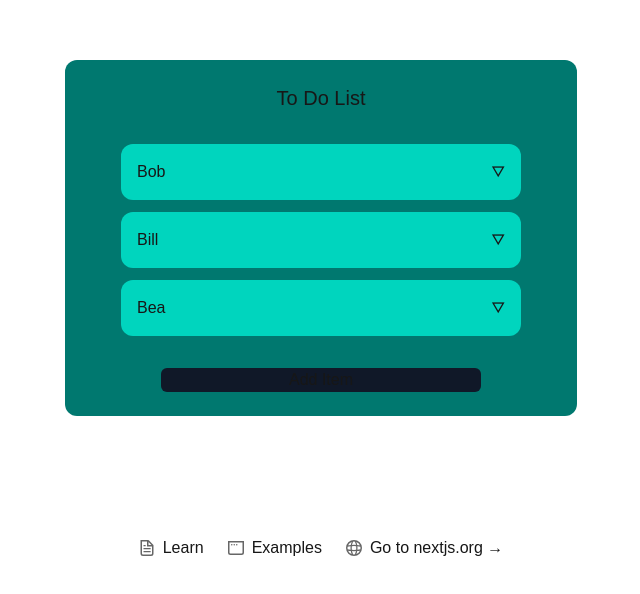
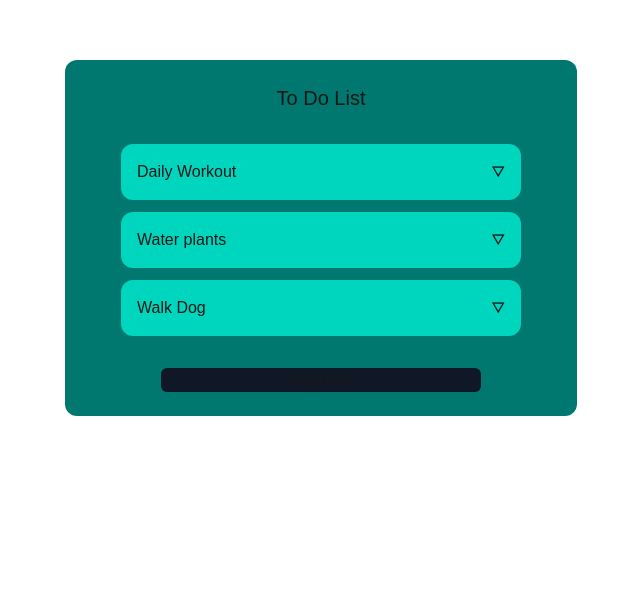
Before and after one commit to straysailor/streak-builder, a Next.js app: page / in a window 1280 px wide. Shown: the part 162-756 px from the top of the page, without its empty margins (319-959 px from the left). Built offline with nearby package versions, Linux system fonts and the light colour scheme.

Commit message:
Added completion to list items and removed Next.js footer.

```diff
--- a/src/app/_components/ListItem.tsx
+++ b/src/app/_components/ListItem.tsx
@@ -9,22 +9,26 @@ interface ListProps {
 
 }
 export default function ListItem({name, description, priority}:ListProps):React.JSX.Element{
-    let [expanded, setExpanded] = useState<boolean>(false)
+    let [expanded, setExpanded] = useState<boolean>(false);
+    let [completed, setCompleted] = useState<boolean>(false);
     const revealDecription = () => {
         setExpanded(!expanded);
     };
+    const completeTask = () => {
+        setCompleted(!completed);
+    }
     return (
         <div>
             <div onClick={revealDecription} className={`flex justify-between w-100 bg-teal-400 p-4 ${expanded ? 'rounded-top' : 'rounded-xl'}`}>
-                <h1>{name}</h1>
+                <h1 className={`${completed ? "line-through" : "no-line-through"}`}>{name}</h1>
                 <p className={`duration-300 ease-in-out ${expanded ? 'twist':'untwist'}`}>⛛</p>
             </div>
-                {expanded  && <div className="grid grid-cols-2 p-4 bg-teal-900 rounded-bottom">
-                    <div>
-                        <p>{description}</p>
+                {expanded  && <div className="flex justify-between p-4 bg-teal-900 w-100 rounded-bottom">
+                    <div className="max-w-85">
+                        <p className="wrap-break-word">{description}</p>
                     </div>
                     <div>
-                        <p>Date</p>
+                        <input type="checkbox" checked={completed} onChange={completeTask}></input>
                     </div>
                 </div> }
         </div>
--- a/src/app/_components/ToDoList.tsx
+++ b/src/app/_components/ToDoList.tsx
@@ -2,11 +2,26 @@
 import { useState } from "react"
 import ListItem from "./ListItem";
 
+let list_data = [
+    {
+        name: "Daily Workout",
+        description: "3x10 Pushups\n4x30sec Planks\n3x10 Crunches"
+    },
+    {
+        name: "Water plants",
+        description: "Basil: Heavy Watering. Thyme & Cactus: Light watering"
+    },
+    {
+        name: "Walk Dog",
+        description: "Do it or Fido will destroy the couch again."
+    },
+]
+
 export default function ToDoList():React.JSX.Element{
-    let [items, setItems] = useState(["Bob", "Bill", "Bea"]);
+    let [items, setItems] = useState(list_data);
 
     let listBody = items.map((item, index) => (
-        <ListItem name={item} description="Null" priority={index}></ListItem>
+        <ListItem name={item.name} description={item.description} priority={index}></ListItem>
     ));
     return (
     <div className="grid grid-cols-1 gap-y-8 w-lg place-items-center content-center p-6 bg-teal-700 rounded-xl">
--- a/src/app/page.tsx
+++ b/src/app/page.tsx
@@ -8,51 +8,6 @@ export default function Home() {
         <ToDoList></ToDoList>
       </main>
       <footer className="row-start-3 flex gap-[24px] flex-wrap items-center justify-center">
-        <a
-          className="flex items-center gap-2 hover:underline hover:underline-offset-4"
-          href="https://nextjs.org/learn?utm_source=create-next-app&utm_medium=appdir-template-tw&utm_campaign=create-next-app"
-          target="_blank"
-          rel="noopener noreferrer"
-        >
-          <Image
-            aria-hidden
-            src="/file.svg"
-            alt="File icon"
-            width={16}
-            height={16}
-          />
-          Learn
-        </a>
-        <a
-          className="flex items-center gap-2 hover:underline hover:underline-offset-4"
-          href="https://vercel.com/templates?framework=next.js&utm_source=create-next-app&utm_medium=appdir-template-tw&utm_campaign=create-next-app"
-          target="_blank"
-          rel="noopener noreferrer"
-        >
-          <Image
-            aria-hidden
-            src="/window.svg"
-            alt="Window icon"
-            width={16}
-            height={16}
-          />
-          Examples
-        </a>
-        <a
-          className="flex items-center gap-2 hover:underline hover:underline-offset-4"
-          href="https://nextjs.org?utm_source=create-next-app&utm_medium=appdir-template-tw&utm_campaign=create-next-app"
-          target="_blank"
-          rel="noopener noreferrer"
-        >
-          <Image
-            aria-hidden
-            src="/globe.svg"
-            alt="Globe icon"
-            width={16}
-            height={16}
-          />
-          Go to nextjs.org →
-        </a>
       </footer>
     </div>
   );
```
